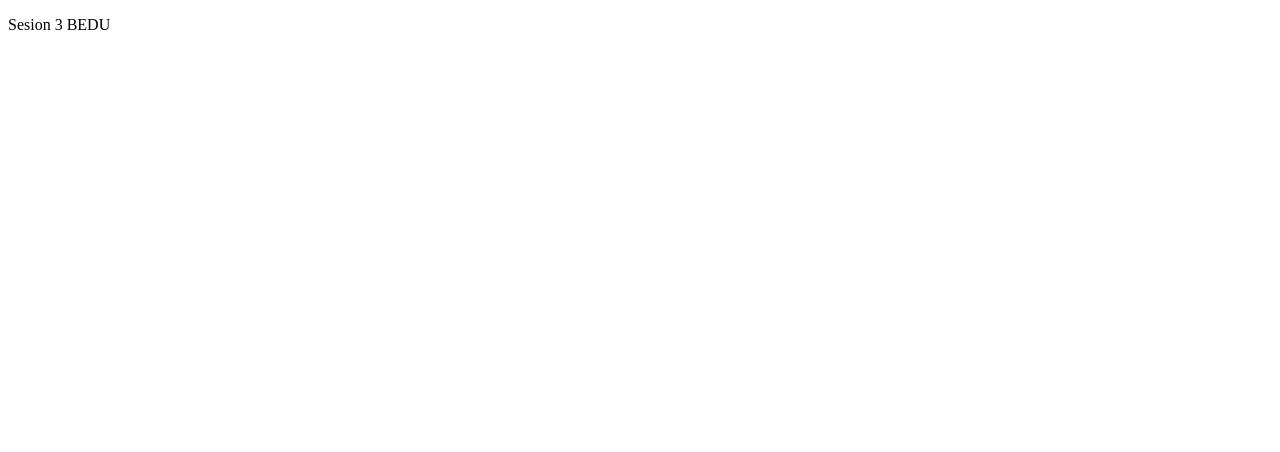
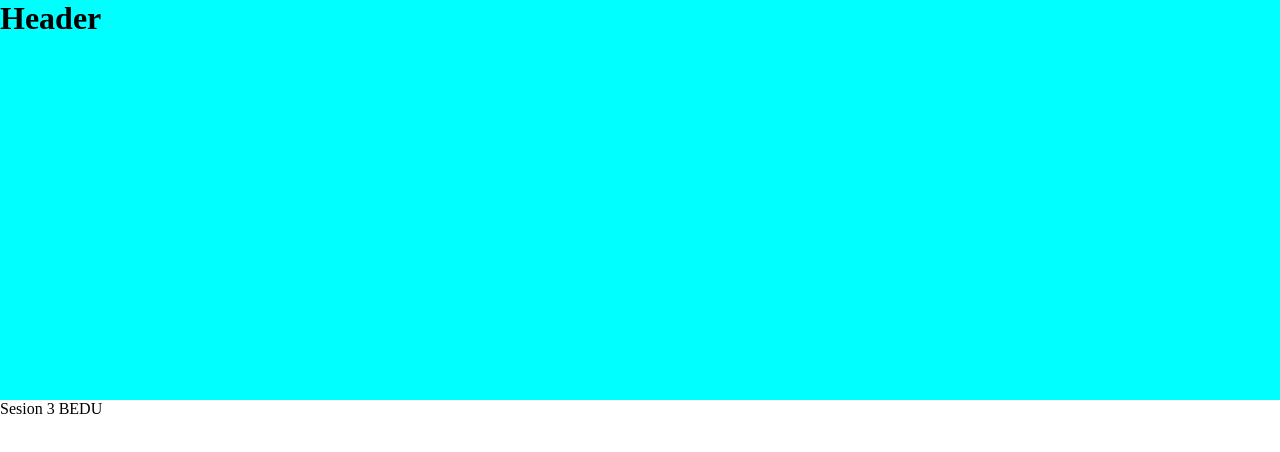
Before and after one commit to Grufty295/CURSO-BEDU-S3, a plain HTML site: page index.html in a window 1280 px wide. Drawn offline with Linux system fonts and the light colour scheme.

Commit message:
Cambios a Header

```diff
--- a/index.html
+++ b/index.html
@@ -3,11 +3,15 @@
 <head>
     <meta charset="UTF-8">
     <meta name="viewport" content="width=device-width, initial-scale=1.0">
+    <link rel="stylesheet" href="./styles.css">
     <title>Matcha</title>
 </head>
 <body>
 
-    <header></header>
+    <header class="container-header">
+        <h1>Header</h1>
+        <nav></nav>
+    </header>
 
     <main></main>
 
--- a/styles.css
+++ b/styles.css
@@ -3,3 +3,9 @@
     padding: 0;
     box-sizing: border-box;
 }
+
+.container-header{
+    width: 100%;
+    height: 400px;
+    background-color: aqua;
+}
```
